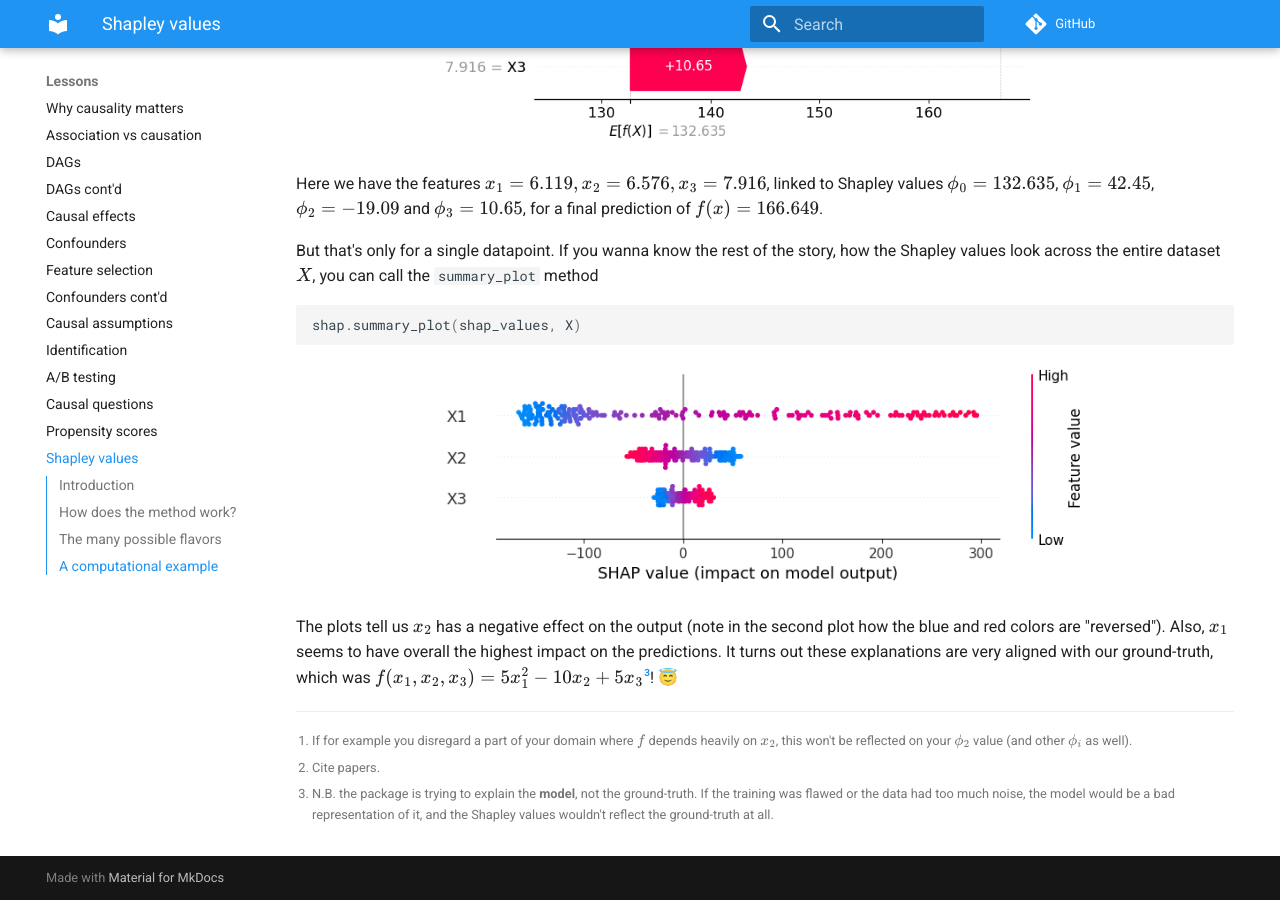
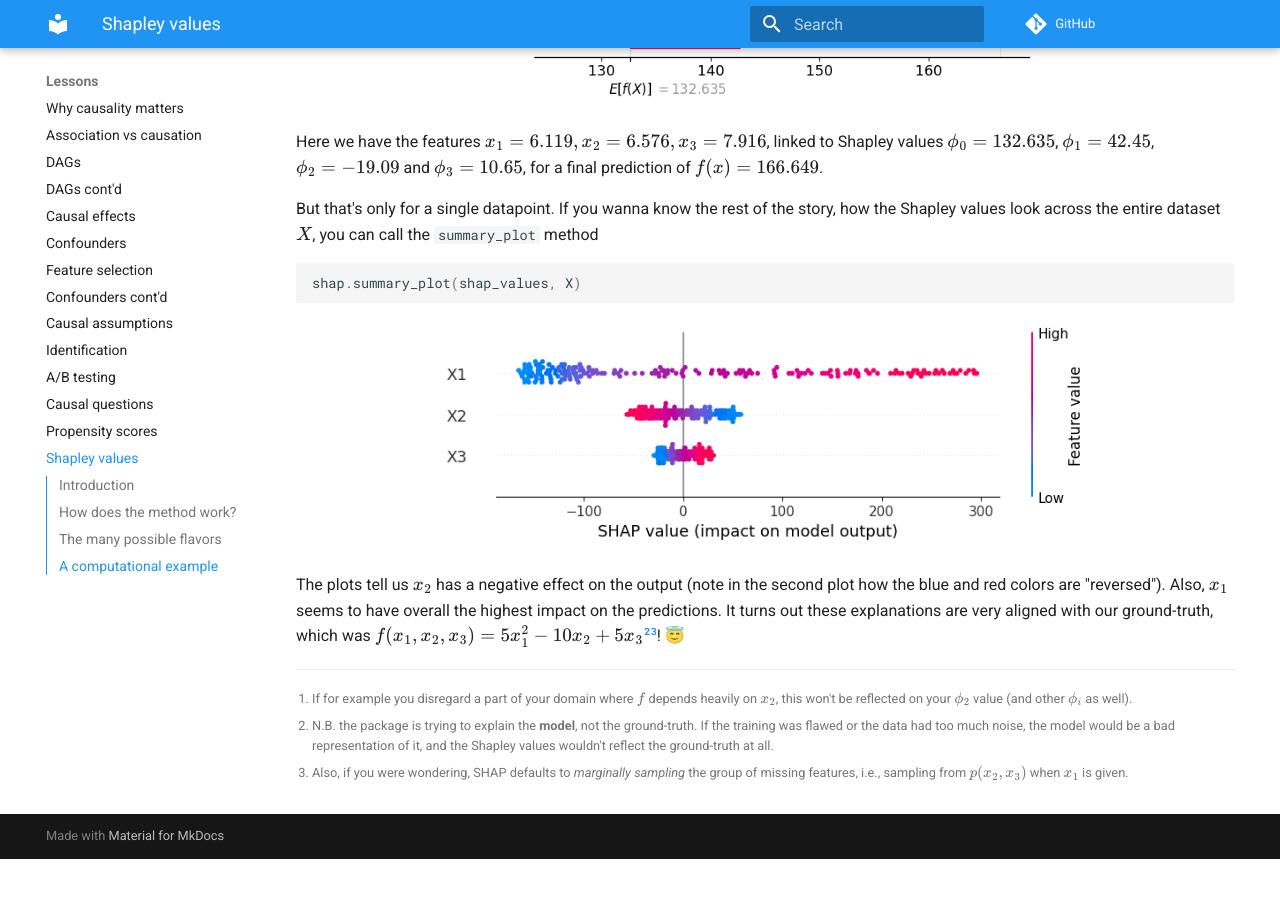
Before and after one commit to emilioMaddalena/causal-inference-studies, an MkDocs documentation site: the page built from material/shapley_values.md, in a window 1280 px wide and 900 px high, scrolled down 3558 px. Built offline with MkDocs 1.6.1 and Material for MkDocs 9.7.7, drawn with Linux system fonts in a browser that asks for light colours; comment, search, counter and statistics services are not loaded; after the commit the page ends 4417 px from its top, so only the background shows below that; some of the changed text lies outside the part shown.

Commit message:
Update footnotes

```diff
--- a/material/shapley_values.md
+++ b/material/shapley_values.md
@@ -94,11 +94,7 @@ What if you don't have a distribution for your features, but only know max/min v
 
 **All these approaches are possible, but the resulting Shapley values should be interpreted accordingly**[^1].
 
-In fact, researchers are still debating the pros and cons, and theoretical guarantees, of each approach[^2].
-
 [^1]: If for example you disregard a part of your domain where $f$ depends heavily on $x_2$, this won't be reflected on your $\phi_2$ value (and other $\phi_i$ as well).
-
-[^2]: Cite papers.
 
 ---
 
@@ -132,6 +128,8 @@ shap.summary_plot(shap_values, X)
   <img src="../imgs/shap_2.png" alt="shap 2" width="70%" />
 </div>
 
-The plots tell us $x_2$ has a negative effect on the output (note in the second plot how the blue and red colors are "reversed"). Also, $x_1$ seems to have overall the highest impact on the predictions. It turns out these explanations are very aligned with our ground-truth, which was $f(x_1, x_2, x_3) = 5 x_1^2 - 10 x_2 + 5 x_3$[^3]! 😇
+The plots tell us $x_2$ has a negative effect on the output (note in the second plot how the blue and red colors are "reversed"). Also, $x_1$ seems to have overall the highest impact on the predictions. It turns out these explanations are very aligned with our ground-truth, which was $f(x_1, x_2, x_3) = 5 x_1^2 - 10 x_2 + 5 x_3$[^2][^3]! 😇
 
-[^3]: N.B. the package is trying to explain the **model**, not the ground-truth. If the training was flawed or the data had too much noise, the model would be a bad representation of it, and the Shapley values wouldn't reflect the ground-truth at all.
+[^2]: N.B. the package is trying to explain the **model**, not the ground-truth. If the training was flawed or the data had too much noise, the model would be a bad representation of it, and the Shapley values wouldn't reflect the ground-truth at all.
+
+[^3]: Also, if you were wondering, SHAP defaults to *marginally sampling* the group of missing features, i.e., sampling from $p(x_2,x_3)$ when $x_1$ is given.
```
